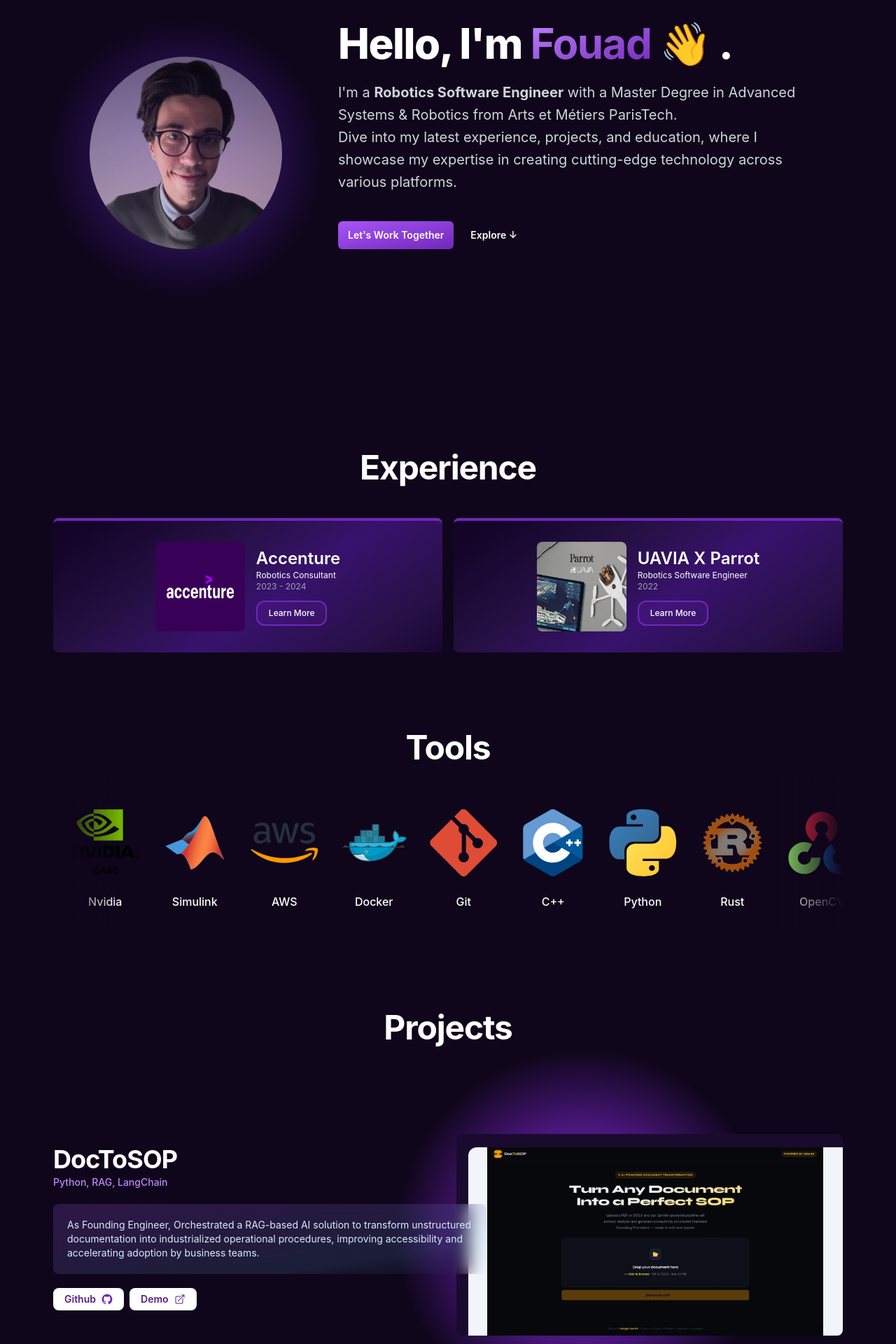
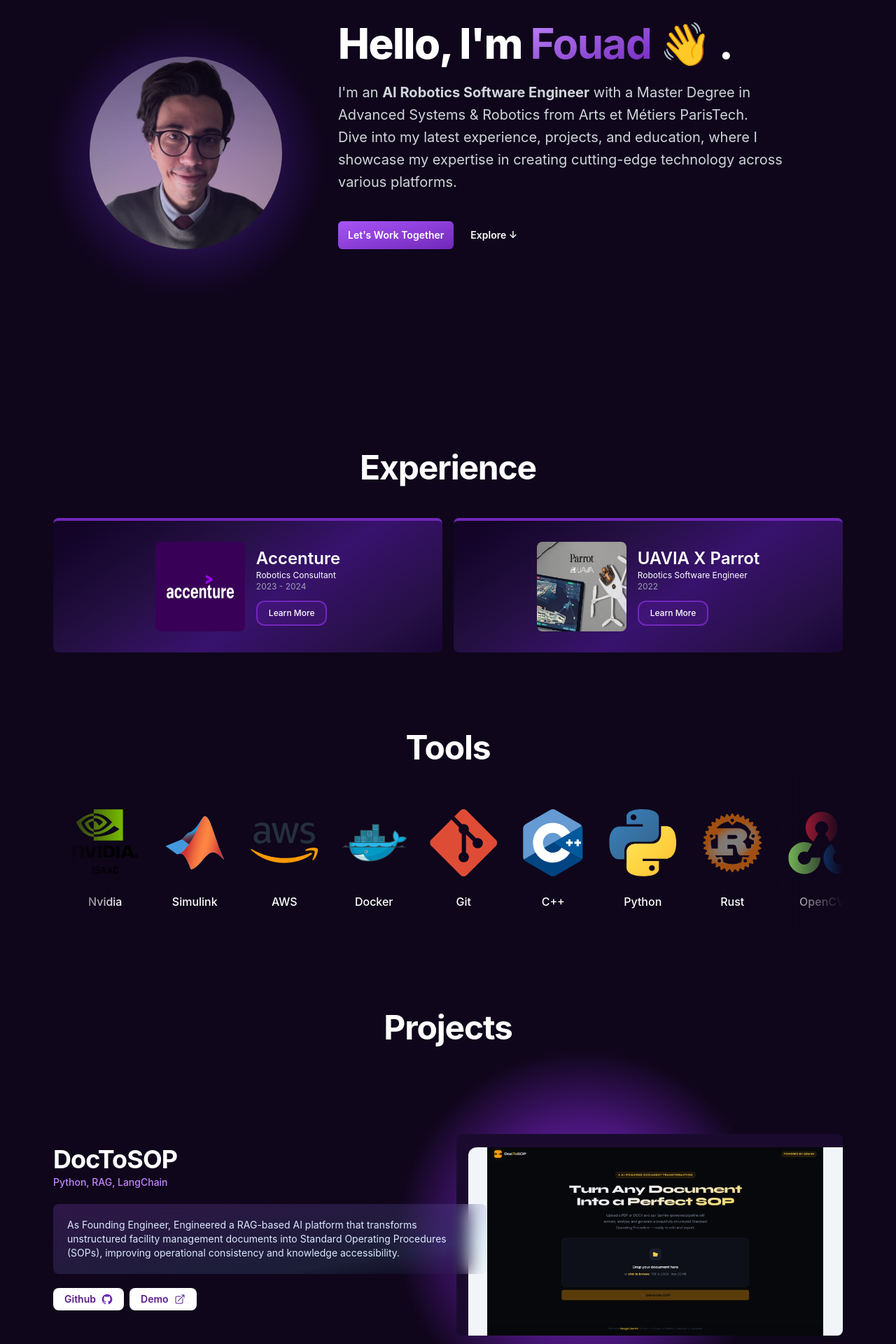
Before and after one commit to Fouad-Smaoui/Fouad-Portfolio, a React (Vite) app: page / in a window 1280 px wide. Shown: the part 280-2200 px from the top of the page at 70% size. Built offline with nearby package versions, Linux system fonts and the light colour scheme.

Commit message:
Update project description for DocToSOP and refine Hero component's title

```diff
--- a/src/App.tsx
+++ b/src/App.tsx
@@ -22,7 +22,7 @@ const project1: Types.Project = {
   title: "DocToSOP",
   techStack: ["Python","RAG","LangChain"],
   description:
-    "As Founding Engineer, Orchestrated a RAG-based AI solution to transform unstructured documentation into industrialized operational procedures, improving accessibility and accelerating adoption by business teams. ",
+    "As Founding Engineer, Engineered a RAG-based AI platform that transforms unstructured facility management documents into Standard Operating Procedures (SOPs), improving operational consistency and knowledge accessibility.",
   image: DocToSOP,
   github: "https://github.com/Fouad-Smaoui/DocToSOP",
   demo: "https://doc-to-sop.vercel.app/",
--- a/src/components/Hero.tsx
+++ b/src/components/Hero.tsx
@@ -64,7 +64,7 @@ function Hero() {
               className="mb-10 mt-6 text-xl leading-8 text-gray-300"
               variants={itemVariants}
             >
-              I'm a <strong>Robotics Software Engineer</strong> with a Master Degree in
+              I'm an <strong>AI Robotics Software Engineer</strong> with a Master Degree in
               Advanced Systems & Robotics from Arts et Métiers ParisTech.
               <br />
               Dive into my latest experience, projects, and education, where I
```
